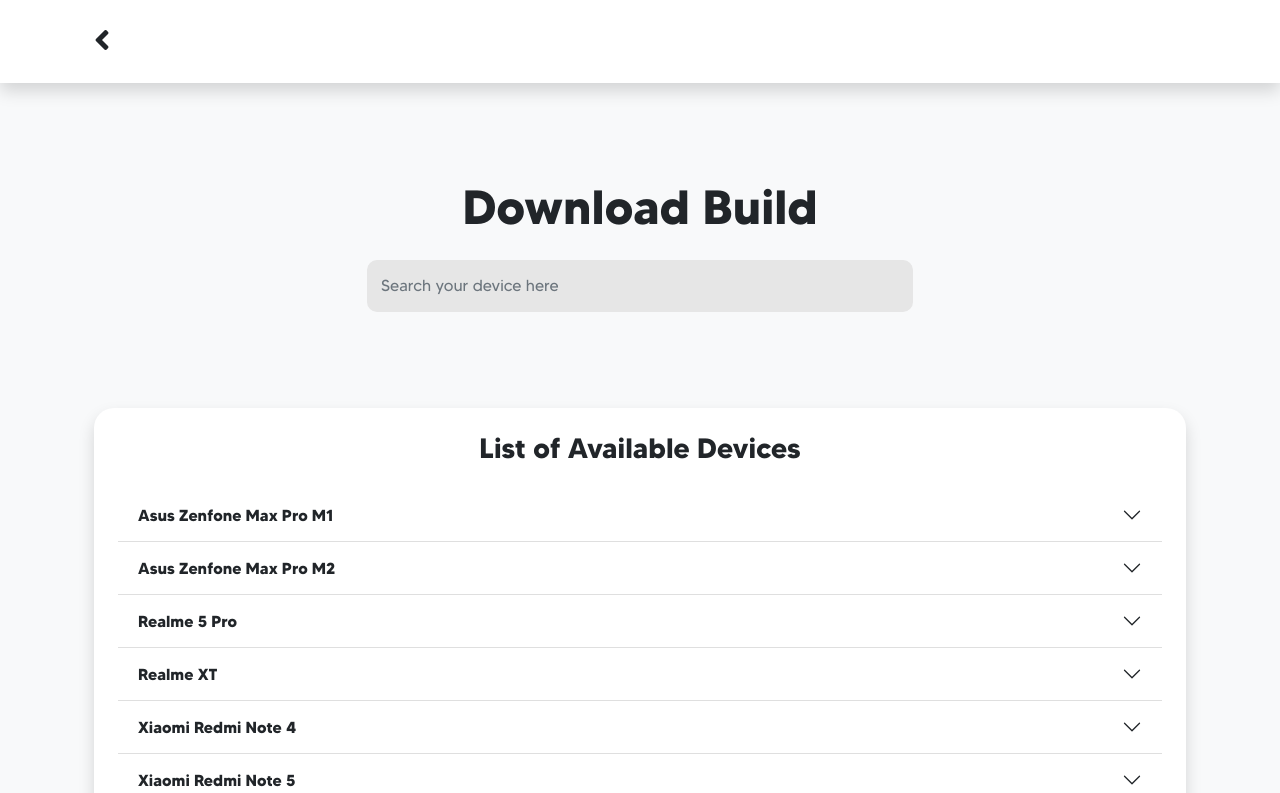
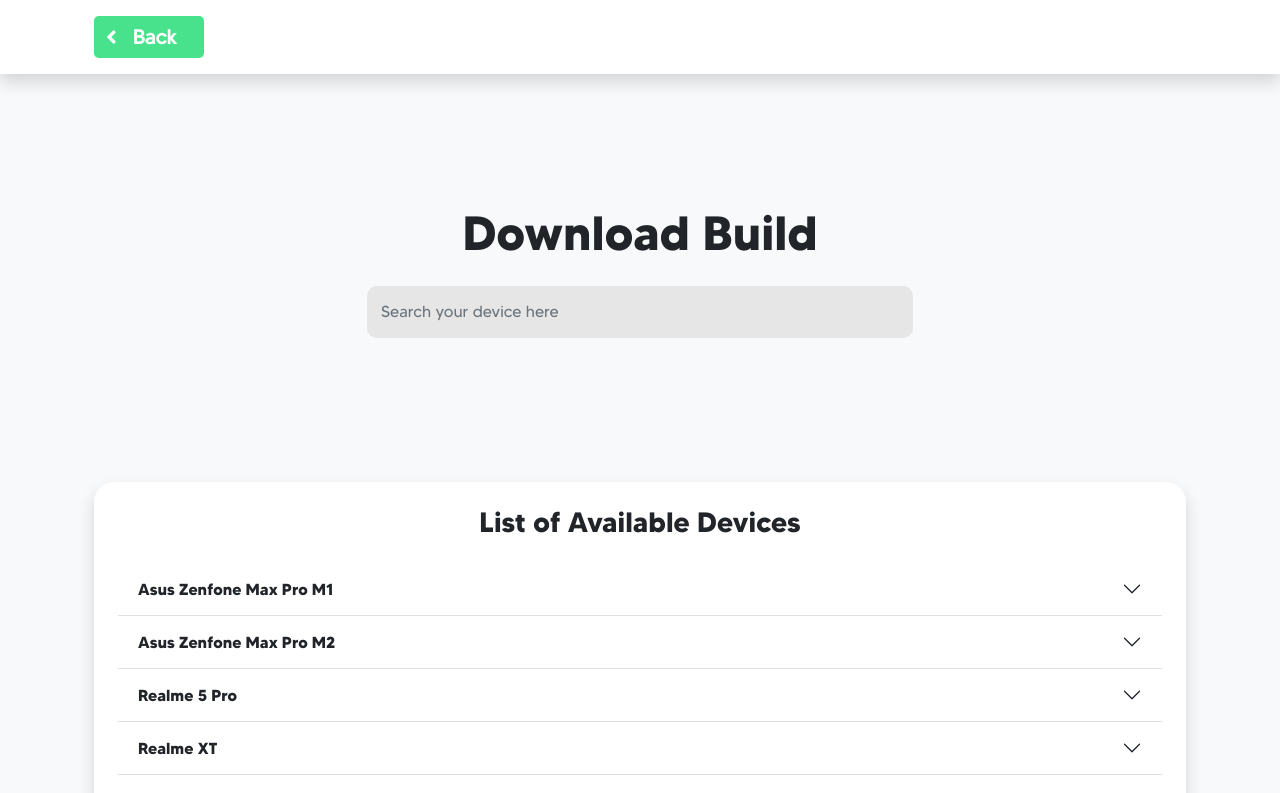
Before and after one commit to aryanataandi/komodo-web, a website: page downloads.html in a window 1280 px wide. Shown: the top 793 px of the page. Drawn offline with nearby package versions, Linux system fonts and the light colour scheme.

Commit message:
Fixed navbar behavior

```diff
--- a/downloads.html
+++ b/downloads.html
@@ -24,13 +24,11 @@
     <!-- ====================
           ? Navbar
     ========================= -->
-    <nav class="navbar navbar-expand-lg navbar-light py-3 bg-white py-md-4 shadow">
-      <div class="container px-4">
-        <a href="index.html">
-          <i class="fas fa-angle-left text-body fa-2x"></i>
-          <!-- <svg xmlns="http://www.w3.org/2000/svg" width="28" height="28" class="bi bi-arrow-left" viewBox="0 0 16 16">
-            <path fill-rule="evenodd" d="M15 8a.5.5 0 0 0-.5-.5H2.707l3.147-3.146a.5.5 0 1 0-.708-.708l-4 4a.5.5 0 0 0 0 .708l4 4a.5.5 0 0 0 .708-.708L2.707 8.5H14.5A.5.5 0 0 0 15 8z"/>
-          </svg> -->
+    <nav class="navbar navbar-expand-lg navbar-light py-3 bg-white shadow">
+      <div class="container px-4 justify-content-start">
+        <a href="index.html" class="btn btn-primary d-flex rounded-3">
+          <i class="fas fa-angle-left text-white fa-lg my-auto"></i>
+          <div class="px-3 fw-bold fs-5">Back</div>
         </a>
       </div>
     </nav>
@@ -39,8 +37,8 @@
         ? Section 1
        -->
        <section id="section-1">
-        <div class="container mt-5">
-          <div class="row d-flex align-items-center">
+        <div class="container">
+          <div class="row d-flex align-items-center mb-5 pb-5">
             <div class="col my-5">
               <div class="text-center">
                 <h1 class="display-5 display-md-4">
@@ -93,7 +91,7 @@
           </div>
         </div>
         <div class="container px-4">
-          <div class="text-sm-center py-3">
+          <div class="text-center py-3">
             <p id="copyright" class="text-muted small">&copy; Komodo OS 2021 - by <a id="web-dev" href="https://github.com/aryanataandi/komodo-web">Aryanata</a></p>
           </div>
         </div>
--- a/scss/main.scss
+++ b/scss/main.scss
@@ -92,7 +92,6 @@
 .btn-donate {
   color: $primaryColor !important;
   background-color: rgba($color: #000, $alpha: 0.02);
-  border-radius: 80x;
   border: none !important;
   transition: 0.3s;
 
@@ -135,7 +134,7 @@
   transition: 0.3s;
 }
 
-.navbar {
+.navbar.navbar-index {
   position: fixed;
   top: 0;
   width: 100%;
```
Also changed, not shown: index.html (+1 -1 lines), scss/main.css, 1 other file.
